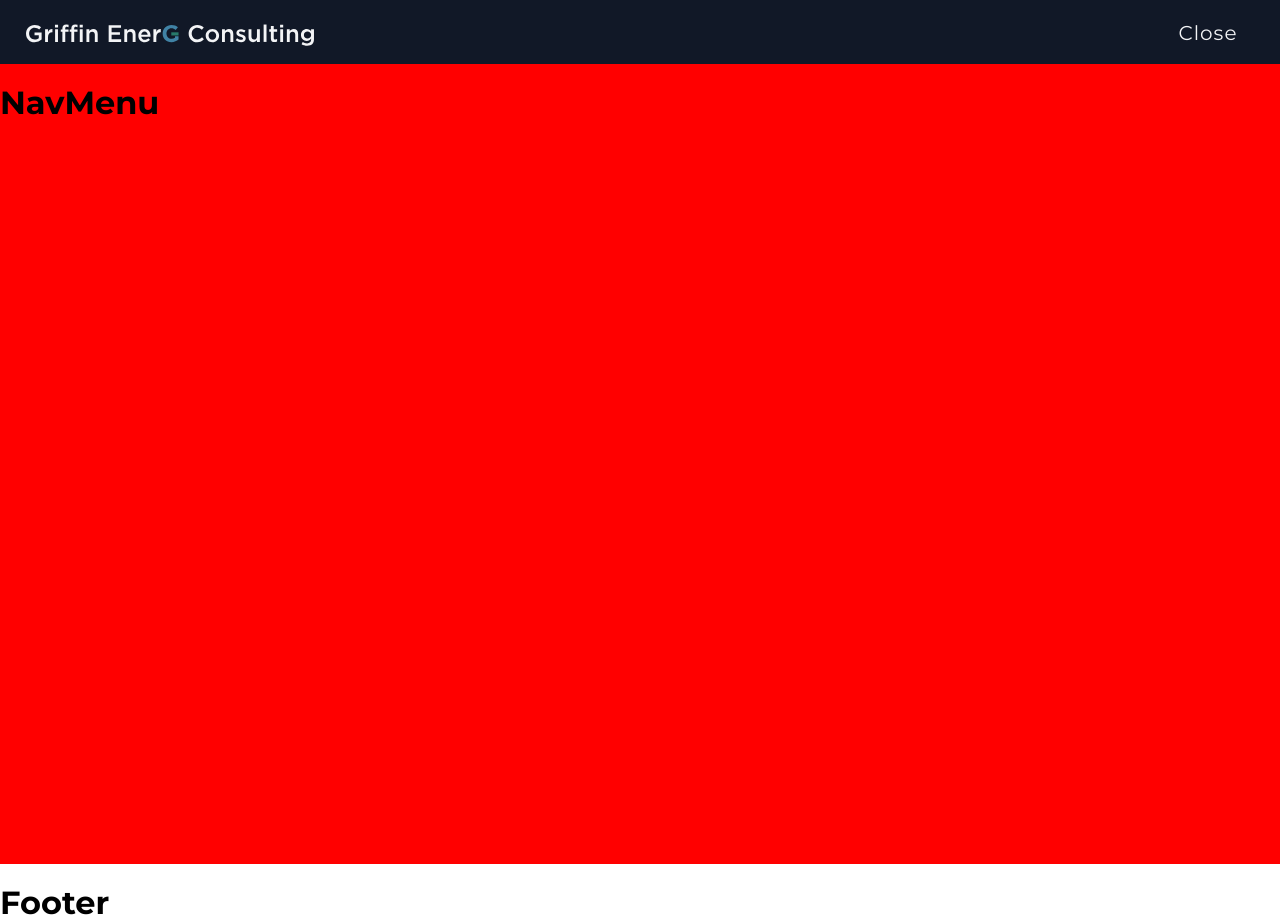
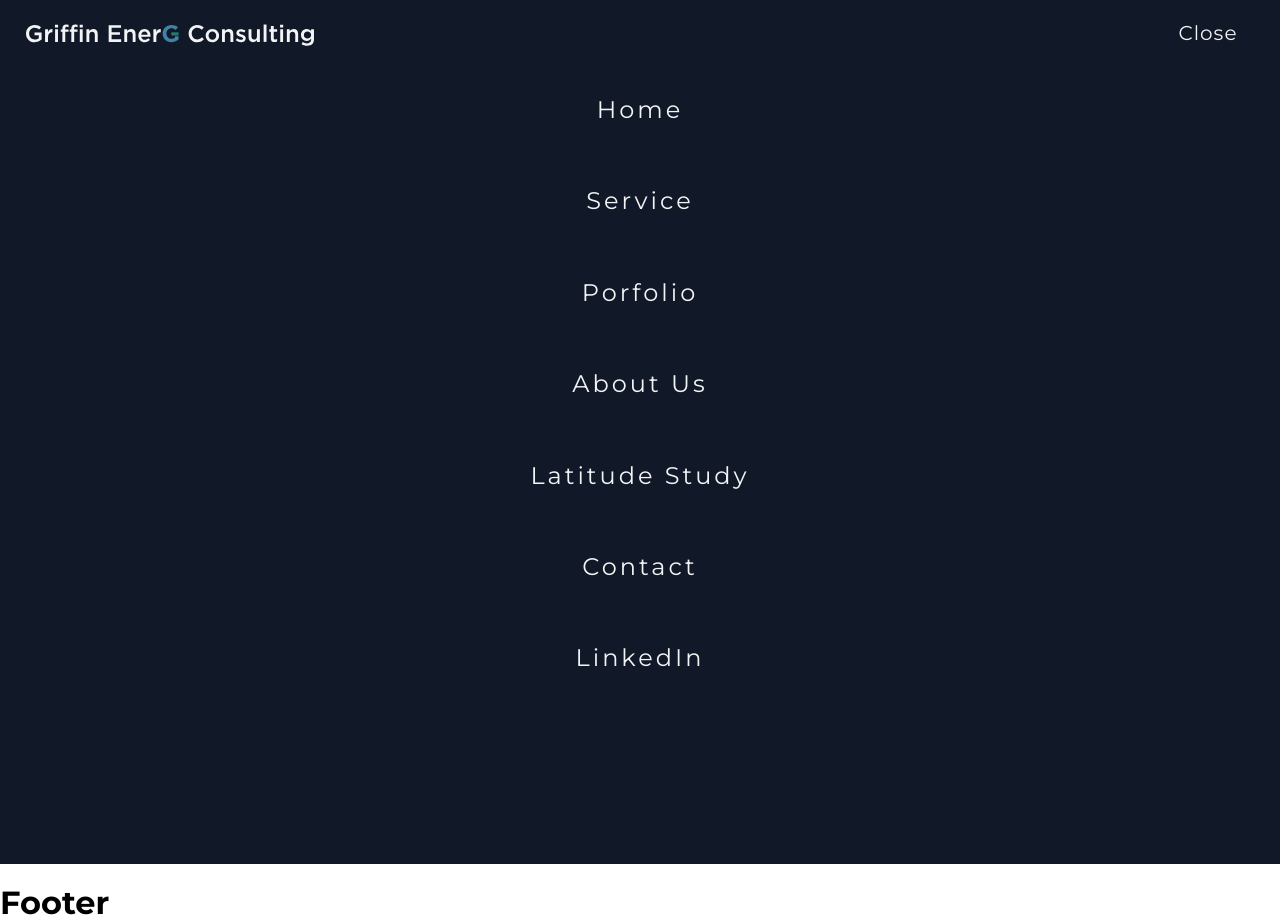
Before and after one commit to Jason-Prince/griffin-energ-website, a Next.js app: page / in a window 1280 px wide. Both pictures are taken after a click on the button "Menu". Built offline with nearby package versions, Linux system fonts and the light colour scheme.

Commit message:
Add: navMenuLinks and serviceLinks

```diff
--- a/components/navMenu/NavMenu.jsx
+++ b/components/navMenu/NavMenu.jsx
@@ -1,13 +1,83 @@
 import styles from './navMenu.module.scss';
+import Link from 'next/link';
+import { useState } from 'react';
 
 const NavMenu = () => {
+  const [isServicesMouseEnter, setIsServicesMouseEnter] = useState(false);
+  console.log(isServicesMouseEnter);
+  return (
+    <nav className={styles.navMenu}>
+      <div className={styles.navLinks}>
 
-  return (
-    <>
-      <div className={styles.navMenu}>
-        <h1>NavMenu</h1>
+        <div onMouseEnter={() => setIsServicesMouseEnter(false)} className={styles.navLink}>
+          <Link href="/">
+            <a className={styles.navName}>Home</a>
+          </Link>
+        </div>
+
+        <div onMouseEnter={() => setIsServicesMouseEnter(true)} className={styles.navLink}>
+          <Link href="/services">
+            <a className={styles.navName}>Service</a>
+          </Link>
+        </div>
+
+        {isServicesMouseEnter && (
+  <div className={styles.servicesNavLinks}>
+    <div className={styles.servicesNavLink}>
+      <Link href="/services/architecturaldesign">
+        <a>Architectural Design</a>
+      </Link>
+    </div>
+    <div className={styles.servicesNavLink}>
+      <Link href="/services/buildingcertifications">
+        <a>Building Certifications</a>
+      </Link>
+    </div>
+    <div className={styles.servicesNavLink}>
+      <Link href="/services/energyconsulting">
+        <a>Energy Consulting</a>
+      </Link>
+    </div>
+    <div className={styles.servicesNavLink}>
+      <Link href="/services/wholebuildingenergymodeling">
+        <a>Whole Building Energy Modeling</a>
+      </Link>
+    </div>
+  </div>
+)}
+
+        <div onMouseEnter={() => setIsServicesMouseEnter(false)} className={styles.navLink}>
+          <Link href="/portfolio">
+            <a className={styles.navName}>Porfolio</a>
+          </Link>
+        </div>
+
+        <div onMouseEnter={() => setIsServicesMouseEnter(false)} className={styles.navLink}>
+          <Link href="/aboutus">
+            <a className={styles.navName}>About Us</a>
+          </Link>
+        </div>
+
+        <div onMouseEnter={() => setIsServicesMouseEnter(false)} className={styles.navLink}>
+          <Link href="/latitudestudy">
+            <a className={styles.navName}>Latitude Study</a>
+          </Link>
+        </div>
+
+        <div onMouseEnter={() => setIsServicesMouseEnter(false)} className={styles.navLink}>
+          <Link href="/contact">
+            <a className={styles.navName}>Contact</a>
+          </Link>
+        </div>
+
+        <div onMouseEnter={() => setIsServicesMouseEnter(false)} className={styles.navLink}>
+          <Link href="/linkedin">
+            <a className={styles.navName}>LinkedIn</a>
+          </Link>
+        </div>
+
       </div>
-    </>
+    </nav>
   )
 }
 
--- a/components/navMenu/navMenu.module.scss
+++ b/components/navMenu/navMenu.module.scss
@@ -1,9 +1,45 @@
+// Colors
+$cultured: #f3f4f6;
+$blue-ncs: #4082a5;
+$pine-green: #287a6b;
+$rich-black-fogra-29: #111827;
+// Breakpoints
+$breakpoint-sm: 640px;
+$breakpoint-md: 768px;
+$breakpoint-lg: 1024px;
+$breakpoint-xl: 1280px;
+$breakpoint-2xl: 1536px;
+
 .navMenu {
   position: absolute;
   top: 64px;
   left: 0;
   height: 100vh;
   width: 100vw;
-  background-color: red;
+  background-color: $rich-black-fogra-29;
   z-index: 5;
+  .navLinks {
+    height: 80vh;
+    width: 100vw;
+    display: grid;
+    grid-template-columns: 1fr;
+    grid-template-rows: repeat(7, .25fr);
+    justify-items: center;
+    align-items: center;
+    .navLink {
+
+      .navName {
+        font-family: "Montserrat", sans-serif;
+        color: $cultured;
+        font-size: 1.5rem;
+        letter-spacing: 3px;
+        padding: 0 0.5rem;
+        border: 2px solid $rich-black-fogra-29;
+        text-decoration: none;
+        &:hover {
+          border: 2px solid $cultured;
+        }
+      }
+    }
+  }
 }
```
